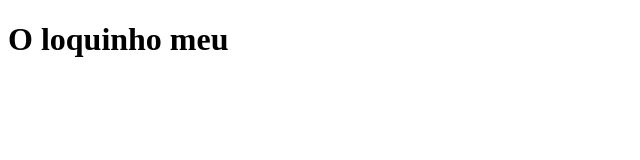
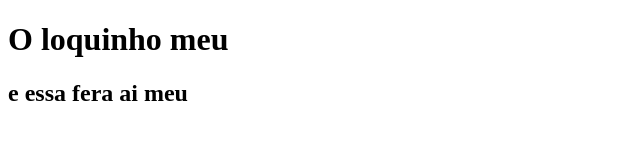
Before and after one commit to JulioTorres94/Portal-Reconcavo, a plain HTML site: page index.html in a window 1280 px wide. Shown: the whole page, without its empty margins (0-640 px from the left). Drawn offline with Linux system fonts and the light colour scheme.

Commit message:
Update index.html
Foi acrescentado um texto como h2 para apresentação da tela principal do html

```diff
--- a/index.html
+++ b/index.html
@@ -8,6 +8,7 @@
 <body>
     <div>
         <h1>O loquinho meu</h1>
+        <h2>e essa fera ai meu</h2>
     </div>
 </body>
 </html>
```
